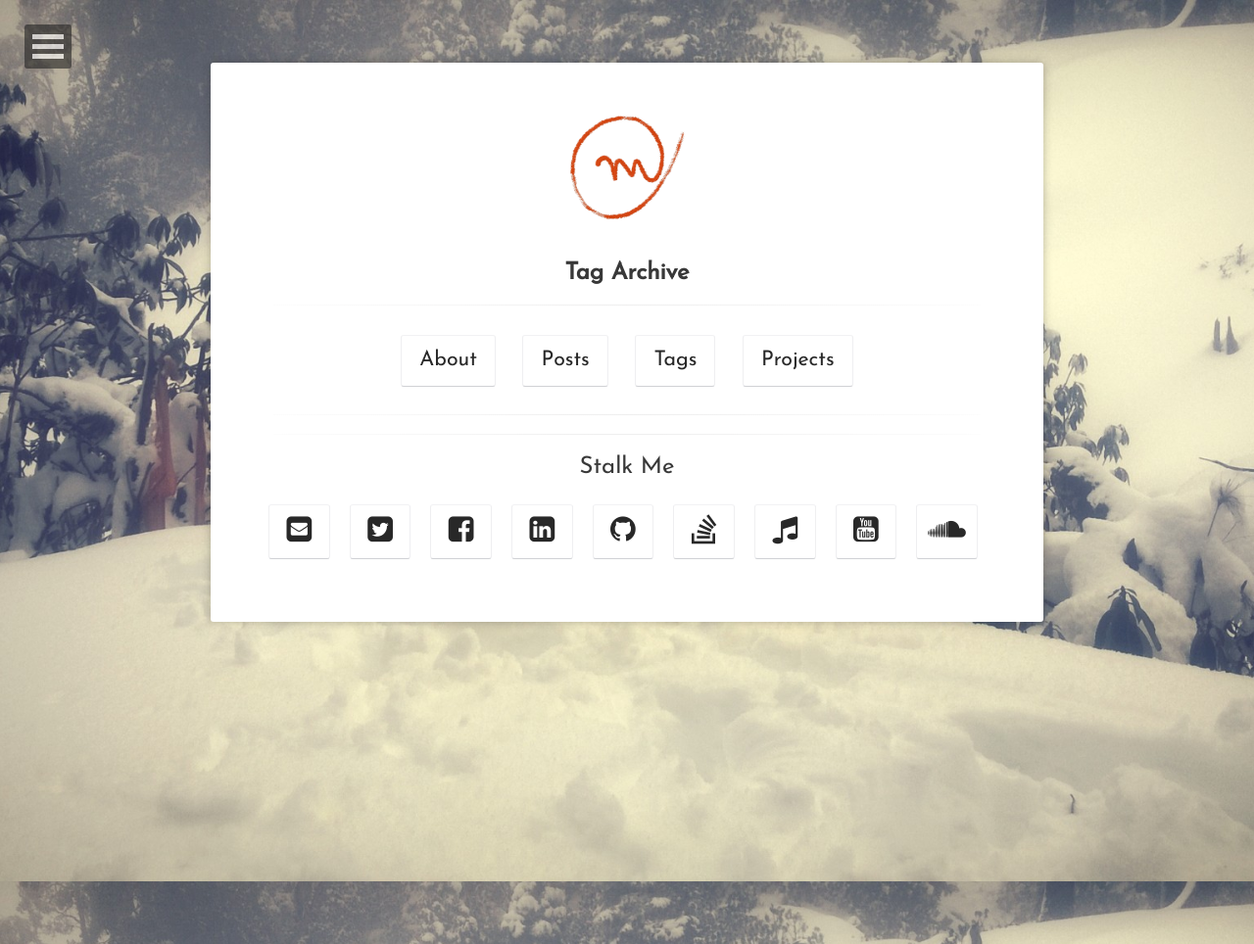
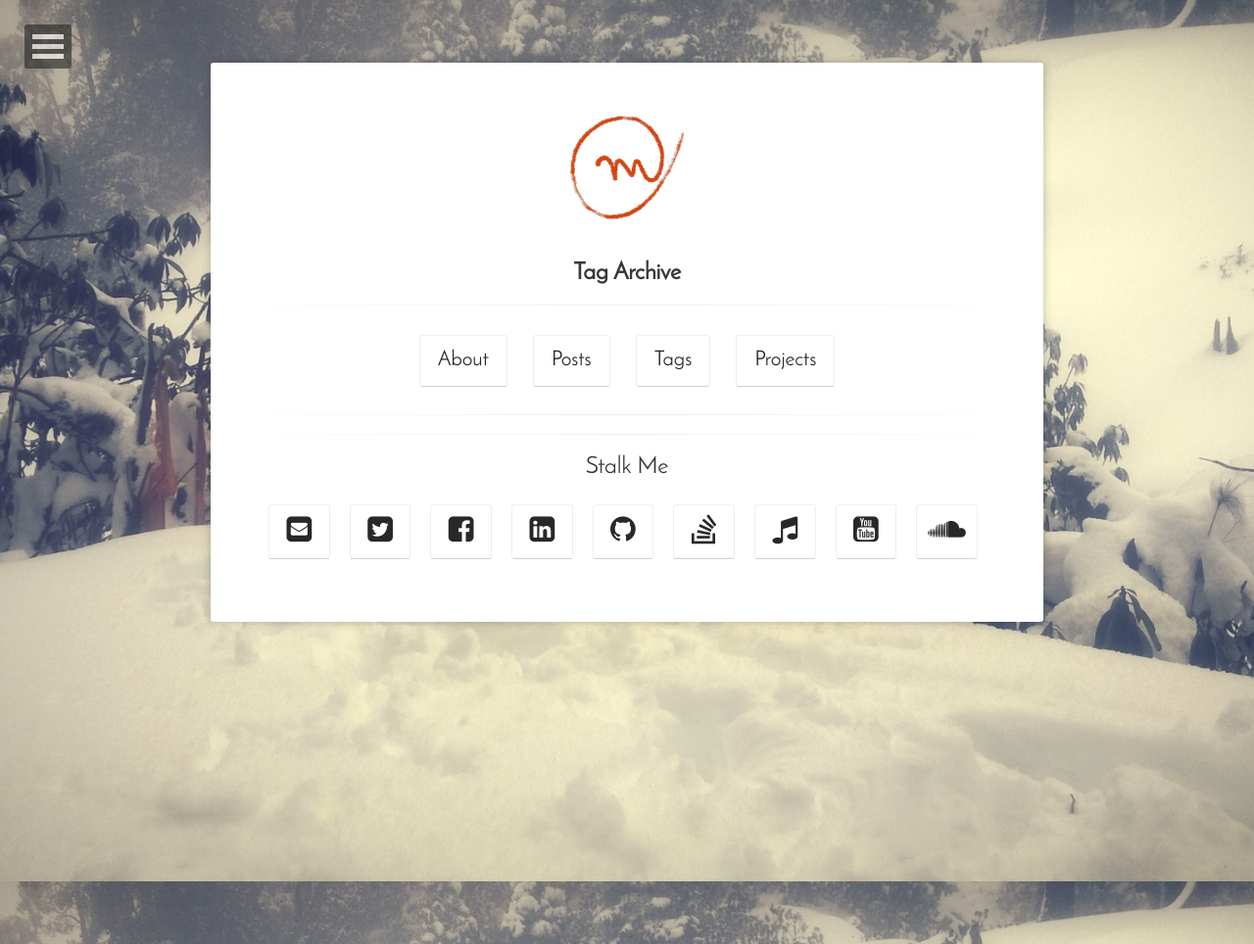
Before and after one commit to manikantareddyd/site-jekyll, a Jekyll site: the page built from tags/index.html, in a window 1280 px wide. Shown: the whole page at 98% size. Built offline with Jekyll 4.4.1, drawn with Linux system fonts in a browser that asks for light colours; some web fonts are replaced.

Commit message:
Done with Josefin

```diff
--- a/_config.yml
+++ b/_config.yml
@@ -6,9 +6,9 @@ reading_time:       true
 words_per_minute:   200
 tiled_bg:           false   # Set this true if you want to tile your background image, otherwise it will be covered
 locale:             en_US
-url:                'http://localhost:4000'
-logo:               'http://localhost:4000/assets/img/logo.png'
-background:         'http://localhost:4000/assets/img/placeholder-big.jpg'
+url:                'https://ManikantaReddyD.github.io'
+logo:               'https://ManikantaReddyD.github.io/assets/img/logo.png'
+background:         'https://ManikantaReddyD.github.io/assets/img/placeholder-big.jpg'
 
 # Jekyll
 permalink:          /:title/
--- a/_includes/head.html
+++ b/_includes/head.html
@@ -35,8 +35,6 @@
     <meta name="viewport" content="width=device-width, initial-scale=1.0">
     <!-- CSS -->
 
-    <link href='http://fonts.googleapis.com/css?family=Josefin+Sans&subset=latin,latin-ext' rel='stylesheet' type='text/css'>
-
     <link rel="stylesheet" href="{{ site.url }}/assets/css/bootstrap.min.css" >
 
     <link rel="stylesheet" href="{{ site.url }}/assets/css/main.css">
--- a/_sass/vendor/fonts.scss
+++ b/_sass/vendor/fonts.scss
@@ -40,7 +40,7 @@
   font-family: 'Josefin Sans';
   font-style: normal;
   font-weight: 400;
-  src: local('Josefin Sans'), local('JosefinSans'), url(http://fonts.gstatic.com/s/josefinsans/v9/xgzbb53t8j-Mo-vYa23n5j0LW-43aMEzIO6XUTLjad8.woff2) format('woff2');
+  src: local('Josefin Sans'), local('JosefinSans'), url( "../fonts/Josefin/Josefin-Sans-latin-ext.woff2" ) format('woff2');
   unicode-range: U+0100-024F, U+1E00-1EFF, U+20A0-20AB, U+20AD-20CF, U+2C60-2C7F, U+A720-A7FF;
 }
 /* latin */
@@ -48,7 +48,7 @@
   font-family: 'Josefin Sans';
   font-style: normal;
   font-weight: 400;
-  src: local('Josefin Sans'), local('JosefinSans'), url(http://fonts.gstatic.com/s/josefinsans/v9/xgzbb53t8j-Mo-vYa23n5ugdm0LZdjqr5-oayXSOefg.woff2) format('woff2');
+  src: local('Josefin Sans'), local('JosefinSans'), url( "../fonts/Josefin/Josefin-Sans-latin.woff2" ) format('woff2');
   unicode-range: U+0000-00FF, U+0131, U+0152-0153, U+02C6, U+02DA, U+02DC, U+2000-206F, U+2074, U+20AC, U+2212, U+2215, U+E0FF, U+EFFD, U+F000;
 }
 
```
Also changed, not shown: assets/fonts/Josefin/Josefin-Sans-latin-ext.woff2 (added), assets/fonts/Josefin/Josefin-Sans-latin.woff2 (added).
